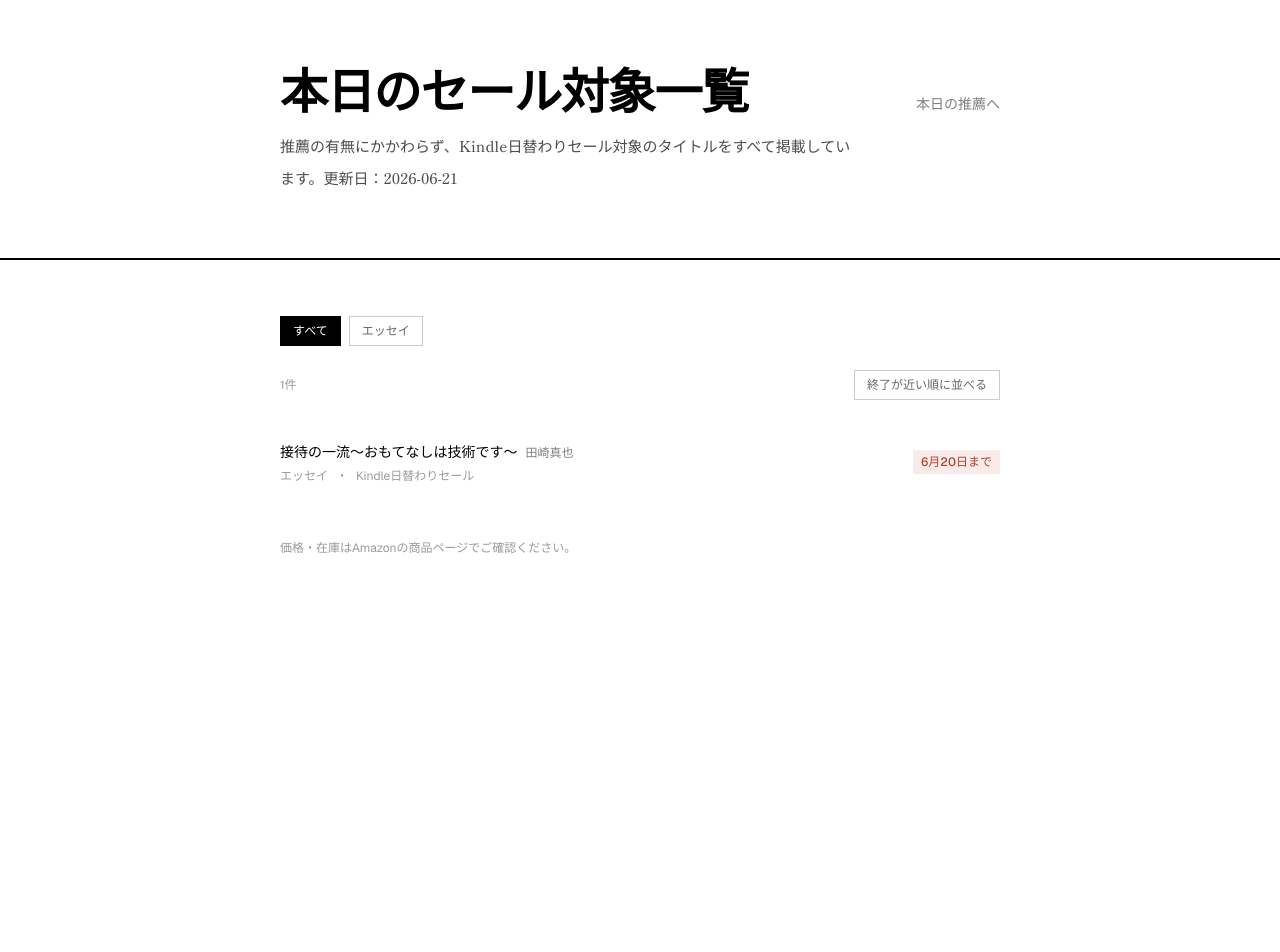
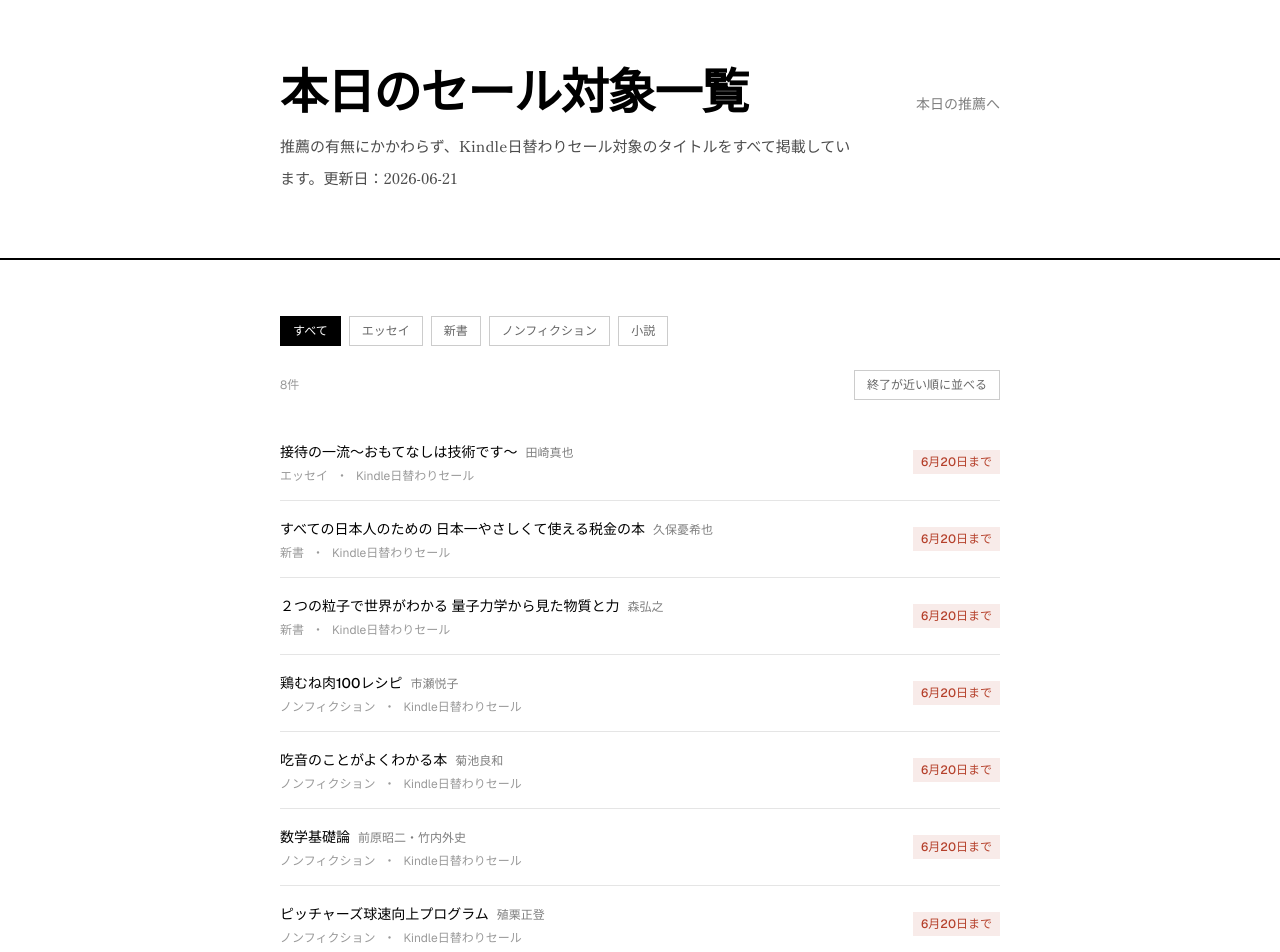
Before and after one commit to Wtr1818/kindle-sensho, a Next.js app: page /today-sale in a window 1280 px wide. Shown: the top 952 px of the page. Before the commit the page ends 800 px from the top, so only its background shows below. Built offline with nearby package versions, Linux system fonts and the light colour scheme.

Commit message:
Manual dry-run: verify ASINs via live browser, update daily sale list, no recommender matches today

```diff
--- a/data/dailySaleList.ts
+++ b/data/dailySaleList.ts
@@ -16,9 +16,73 @@ export const dailySaleList: SaleListItem[] = [
   {
     title: "接待の一流～おもてなしは技術です～",
     author: "田崎真也",
-    link: "https://www.amazon.co.jp/s?k=%E6%8E%A5%E5%BE%85%E3%81%AE%E4%B8%80%E6%B5%81+%E7%94%B0%E5%B4%8E%E7%9C%9F%E4%B9%9F&tag=yomimado91-22",
+    asin: "B00GU4RA2Q",
+    link: "https://www.amazon.co.jp/dp/B00GU4RA2Q/?tag=yomimado91-22",
     saleName: "Kindle日替わりセール",
     genre: "エッセイ",
     saleEndsAt: "2026-06-21",
   },
+  {
+    title: "すべての日本人のための 日本一やさしくて使える税金の本",
+    author: "久保憂希也",
+    asin: "B00DAULGOQ",
+    link: "https://www.amazon.co.jp/dp/B00DAULGOQ/?tag=yomimado91-22",
+    saleName: "Kindle日替わりセール",
+    genre: "新書",
+    saleEndsAt: "2026-06-21",
+  },
+  {
+    title: "２つの粒子で世界がわかる 量子力学から見た物質と力",
+    author: "森弘之",
+    asin: "B07RGVDYVV",
+    link: "https://www.amazon.co.jp/dp/B07RGVDYVV/?tag=yomimado91-22",
+    saleName: "Kindle日替わりセール",
+    genre: "新書",
+    saleEndsAt: "2026-06-21",
+  },
+  {
+    title: "鶏むね肉100レシピ",
+    author: "市瀬悦子",
+    asin: "B08YCX3JHT",
+    link: "https://www.amazon.co.jp/dp/B08YCX3JHT/?tag=yomimado91-22",
+    saleName: "Kindle日替わりセール",
+    genre: "ノンフィクション",
+    saleEndsAt: "2026-06-21",
+  },
+  {
+    title: "吃音のことがよくわかる本",
+    author: "菊池良和",
+    asin: "B01FDIFGMK",
+    link: "https://www.amazon.co.jp/dp/B01FDIFGMK/?tag=yomimado91-22",
+    saleName: "Kindle日替わりセール",
+    genre: "ノンフィクション",
+    saleEndsAt: "2026-06-21",
+  },
+  {
+    title: "数学基礎論",
+    author: "前原昭二・竹内外史",
+    asin: "B07R2LJP21",
+    link: "https://www.amazon.co.jp/dp/B07R2LJP21/?tag=yomimado91-22",
+    saleName: "Kindle日替わりセール",
+    genre: "ノンフィクション",
+    saleEndsAt: "2026-06-21",
+  },
+  {
+    title: "ピッチャーズ球速向上プログラム",
+    author: "殖栗正登",
+    asin: "B0B1T6MQV3",
+    link: "https://www.amazon.co.jp/dp/B0B1T6MQV3/?tag=yomimado91-22",
+    saleName: "Kindle日替わりセール",
+    genre: "ノンフィクション",
+    saleEndsAt: "2026-06-21",
+  },
+  {
+    title: "娘と私",
+    author: "獅子文六",
+    asin: "B01JA1LLA2",
+    link: "https://www.amazon.co.jp/dp/B01JA1LLA2/?tag=yomimado91-22",
+    saleName: "Kindle日替わりセール",
+    genre: "小説",
+    saleEndsAt: "2026-06-21",
+  },
 ];
```
